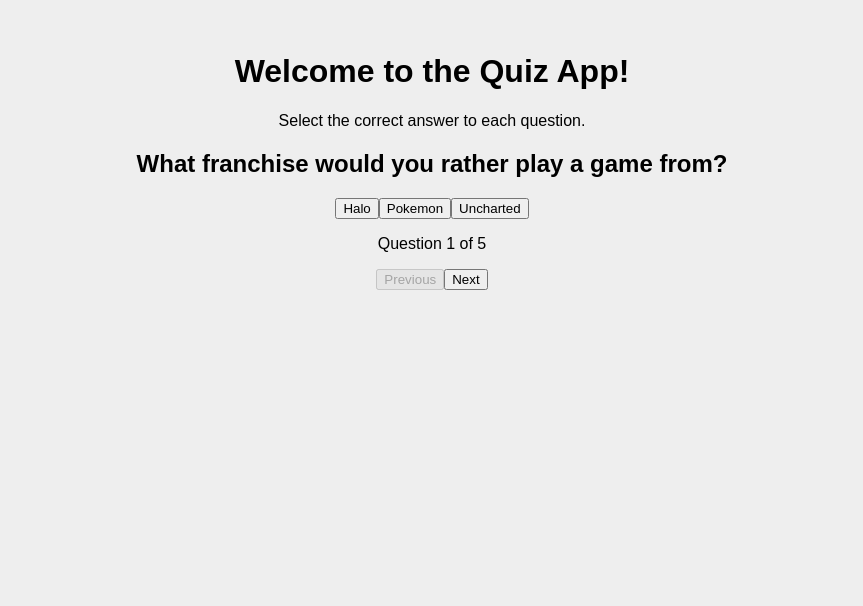
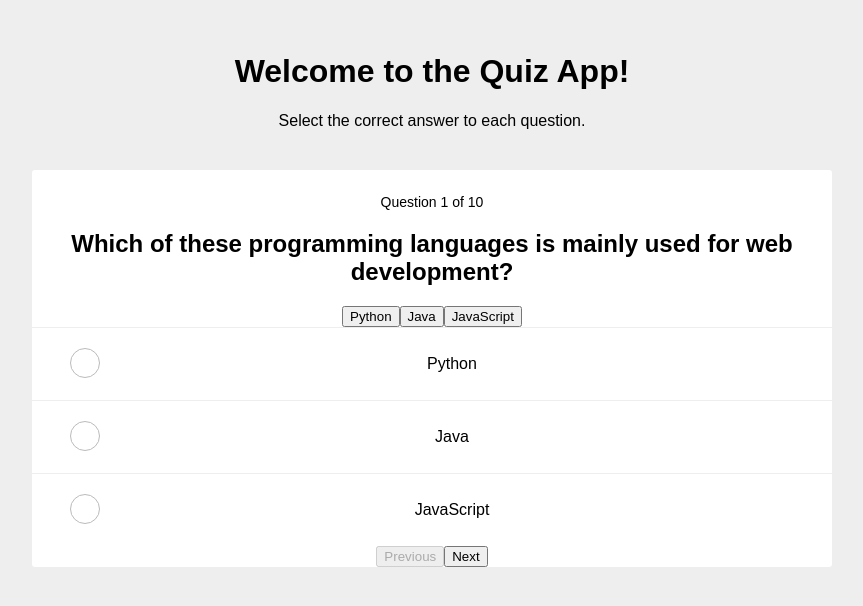
Before and after one commit to Angella-Mulikatete/QuizApp, a React (Vite) app: page / in a window 1280 px wide. Shown: the top 606 px of the page, without its empty margins (208-1071 px from the left). Built offline with nearby package versions, Linux system fonts and the light colour scheme.

Commit message:
refactored the app and Quiz files

```diff
--- a/src/App.tsx
+++ b/src/App.tsx
@@ -1,25 +1,28 @@
-
 import React, { useState, useEffect, useCallback } from "react";
 import "./App.css";
-import Question from "./components/Question";
 import QuizQuestion from "./utils/QuizQuestion";
+import Quiz from "./components/Quiz";
 
-interface Answer {
-  type: string;
-  content: string;
-}
+// interface Answer {
+//   type: string;
+//   content: string;
+// }
 
-interface Question {
-  question: string;
-  answers: Answer[];
-  correct: number;
-}
+// interface Question {
+//   question: string;
+//   answers: Answer[];
+//   correct: number;
+// }
 
 function App() {
   const [currentQuestionIndex, setCurrentQuestionIndex] = useState(0);
-  const [userAnswers, setUserAnswers] = useState<number[]>([]);
+  const [userAnswers, setUserAnswers] = useState<(number )[]>(
+    Array(QuizQuestion.length).fill(null)
+  );
   const [finalResult, setFinalResult] = useState<string | null>(null);
+  const [errorMessage, setErrorMessage] = useState<string | null>(null);
 
+  // Check if there are questions available
     // Check if there are questions available
     const hasQuestions = QuizQuestion.length > 0;
     const currentQuestion = hasQuestions? QuizQuestion[currentQuestionIndex]: null;
@@ -46,35 +49,42 @@ function App() {
   }, [currentQuestionIndex, calculateResults]);
 
   const handleAnswersSelected = (answerIndex: number) => {
-    if (currentQuestion) {
     setUserAnswers((prevAnswers) => {
       const updatedAnswers = [...prevAnswers];
       updatedAnswers[currentQuestionIndex] = answerIndex;
       return updatedAnswers;
     });
+    setErrorMessage(null);
+  };
+
+  const handleNext = () => {
+    if (userAnswers[currentQuestionIndex] === null) {
+      setErrorMessage(
+        "Please select an answer before moving to the next question."
+      );
+      return;
     }
 
-    // Move to the next question or calculate results
     if (currentQuestionIndex < QuizQuestion.length - 1) {
-      setCurrentQuestionIndex((prevIndex) => prevIndex + 1);
-    } else {
-      setCurrentQuestionIndex((prevIndex) => prevIndex + 1);
+      setCurrentQuestionIndex(currentQuestionIndex + 1);
     }
   };
 
   const handlePrevious = () => {
     if (currentQuestionIndex > 0) {
-       setCurrentQuestionIndex((prevIndex) => prevIndex - 1);
+      setCurrentQuestionIndex(currentQuestionIndex - 1);
+      setErrorMessage(null);
     }
   };
 
-
-   const handleNext = () => {
-     if (currentQuestionIndex < QuizQuestion.length - 1) {
-       setCurrentQuestionIndex((prevIndex) => prevIndex + 1);
-     } else {
-       setCurrentQuestionIndex((prevIndex) => prevIndex + 1);
+  const handleSubmitQuiz = () => {
+    if (userAnswers.some((answer) => answer === null)) {
+      setErrorMessage(
+        "Please answer all questions before submitting the quiz."
+      );
+      return;
     }
+    setCurrentQuestionIndex(QuizQuestion.length);
   };
 
   return (
@@ -86,41 +96,29 @@ function App() {
           <h2>{finalResult}</h2>
         ) : (
           currentQuestion && (
-            <>
-              <Question
-                content={currentQuestion.question}
-                options={currentQuestion.answers}
-                handleAnswerSelected={(answer) =>
+            <Quiz
+              question={currentQuestion.question}
+              questionId={currentQuestionIndex + 1}
+              questionTotal={QuizQuestion.length}
+              answerOptions={currentQuestion.answers}
+              answer={
+                userAnswers[currentQuestionIndex] !== null
+                  ? currentQuestion.answers[userAnswers[currentQuestionIndex]!]
+                      .content
+                  : ""
+              }
+              onAnswerSelected={(answer) =>
                 handleAnswersSelected(
-                    currentQuestion.answers.findIndex(
-                      (a) => a.content === answer
-                    )
+                  currentQuestion.answers.findIndex((a) => a.content === answer)
                 )
               }
+              errorMessage={errorMessage}
+              handleNext={handleNext}
+              handlePrevious={handlePrevious}
+              handleSubmitQuiz={handleSubmitQuiz}
+              isLastQuestion={currentQuestionIndex === QuizQuestion.length - 1}
+              isFirstQuestion={currentQuestionIndex === 0}
             />
-              <p>
-                Question {currentQuestionIndex + 1} of {QuizQuestion.length}
-              </p>
-              <div className="navigation-buttons">
-                {/* Previous Button */}
-                <button
-                  onClick={handlePrevious}
-                  disabled={currentQuestionIndex === 0}
-                  className="btn btn-secondary"
-                >
-                  Previous
-                </button>
-
-                {/* Next Button */}
-                <button
-                  onClick={handleNext}
-                  disabled={currentQuestionIndex >= QuizQuestion.length - 1}
-                  className="btn btn-primary"
-                >
-                  Next
-                </button>
-              </div>
-            </>
           )
         )}
       </div>
@@ -130,49 +128,144 @@ function App() {
 
 export default App;
 
-
-
-
-
-// import React, { useState } from "react";
+// import React, { useState, useEffect, useCallback } from "react";
 // import "./App.css";
-// import Quiz from "./components/Quiz";
+// import Question from "./components/Question";
 // import QuizQuestion from "./utils/QuizQuestion";
 
+// interface Answer {
+//   type: string;
+//   content: string;
+// }
+
+// interface Question {
+//   question: string;
+//   answers: Answer[];
+//   correct: number;
+// }
+
 // function App() {
-//   // Create a state to keep track of the current question index
 //   const [currentQuestionIndex, setCurrentQuestionIndex] = useState(0);
+//   const [userAnswers, setUserAnswers] = useState<number[]>([]);
+//   const [finalResult, setFinalResult] = useState<string | null>(null);
+//   const [errorMessage, setErrorMessage] = useState<string | null>(null);
 
-//   // Get the current question from QuizQuestion array based on index
-//   const currentQuestion = QuizQuestion[currentQuestionIndex];
+//   // Check if there are questions available
+//   const hasQuestions = QuizQuestion.length > 0;
+//   const currentQuestion = hasQuestions? QuizQuestion[currentQuestionIndex]: null;
 
-//   // Define a function to handle answer selection
-//   const handleAnswerSelected = (selectedAnswer: string) => {
-//     console.log("Answer selected:", selectedAnswer);
+//   const calculateResults = useCallback(() => {
+//     const totalQuestions: number = QuizQuestion.length;
 
-//     // Use setCurrentQuestionIndex to navigate to the next question
+//     const score: number = userAnswers.reduce((totalScore, answer, index) => {
+//       return answer === QuizQuestion[index].correct
+//         ? totalScore + 1
+//         : totalScore;
+//     }, 0);
+
+//     console.log("User answers", score);
+
+//     setFinalResult(`You scored ${score} out of ${totalQuestions}`);
+//   }, [userAnswers]);
+
+//   useEffect(() => {
+//     if (currentQuestionIndex >= QuizQuestion.length) {
+//       calculateResults();
+//     }
+//   }, [currentQuestionIndex, calculateResults]);
+
+//   const handleAnswersSelected = (answerIndex: number) => {
+//     if (currentQuestion) {
+//       setUserAnswers((prevAnswers) => {
+//         const updatedAnswers = [...prevAnswers];
+//         updatedAnswers[currentQuestionIndex] = answerIndex;
+//         return updatedAnswers;
+//       });
+//       setErrorMessage(null);
+//     }
+
+//     // Move to the next qtn or calculate results
 //     if (currentQuestionIndex < QuizQuestion.length - 1) {
-//       setCurrentQuestionIndex(currentQuestionIndex + 1);
+//       setCurrentQuestionIndex((prevIndex) => prevIndex + 1);
 //     } else {
-//       // If it's the last question, reset or handle end of quiz
-//       console.log("Quiz completed!");
+//       setCurrentQuestionIndex((prevIndex) => prevIndex + 1);
 //     }
 //   };
+
+//    const handleNext = () => {
+//      if (userAnswers[currentQuestionIndex] === null) {
+//        setErrorMessage(
+//          "Please select an answer before moving to the next question."
+//        );
+//        return;
+//      }
+
+//      if (currentQuestionIndex < QuizQuestion.length - 1) {
+//        setCurrentQuestionIndex(currentQuestionIndex + 1);
+//      }
+//    };
+
+//    // Handle "Previous" button click
+//    const handlePrevious = () => {
+//      if (currentQuestionIndex > 0) {
+//        setCurrentQuestionIndex(currentQuestionIndex - 1);
+//        setErrorMessage(null); // Reset error message on navigation
+//      }
+//    };
+
+//     const handleSubmitQuiz = () => {
+//       if (userAnswers.some((answer) => answer === null)) {
+//         setErrorMessage(
+//           "Please answer all questions before submitting the quiz."
+//         );
+//         return;
+//       }
+//       setCurrentQuestionIndex(QuizQuestion.length);
+//     };
 
 //   return (
 //     <div className="App">
 //       <div className="App-header">
 //         <h1>Welcome to the Quiz App!</h1>
 //         <p>Select the correct answer to each question.</p>
-//         {/* Pass the required props to the Quiz component */}
-//         <Quiz
-//           answer="" // You can dynamically update this value if needed
-//           answerOptions={currentQuestion.answers}
-//           question={currentQuestion.question}
-//           questionId={currentQuestionIndex}
-//           questionTotal={QuizQuestion.length}
-//           onAnswerSelected={handleAnswerSelected}
-//         />
+//         {finalResult ? (
+//           <h2>{finalResult}</h2>
+//         ) : (
+//           currentQuestion && (
+//             <>
+//               <Question
+//                 content={currentQuestion.question}
+//                 options={currentQuestion.answers}
+//                 handleAnswerSelected={(answer) =>
+//                   handleAnswersSelected(
+//                     currentQuestion.answers.findIndex(
+//                       (a) => a.content === answer
+//                     )
+//                   )
+//                 }
+//               />
+//               <p>
+//                 Question {currentQuestionIndex + 1} of {QuizQuestion.length}
+//               </p>
+//               {errorMessage && <p className="error">{errorMessage}</p>}
+//               <div className="navigation-buttons">
+//                 <button
+//                   onClick={handlePrevious}
+//                   disabled={currentQuestionIndex === 0}
+//                   className="btn btn-secondary"
+//                 >
+//                   Previous
+//                 </button>
+
+//                 {currentQuestionIndex < QuizQuestion.length - 1 ? (
+//                   <button onClick={handleNext}>Next</button>
+//                 ) : (
+//                   <button onClick={handleSubmitQuiz}>Submit</button>
+//                 )}
+//               </div>
+//             </>
+//           )
+//         )}
 //       </div>
 //     </div>
 //   );
--- a/src/components/Quiz.tsx
+++ b/src/components/Quiz.tsx
@@ -1,20 +1,25 @@
-import React from 'react'
-import AnswerOption from  '../components/AnswerOption';
-import {  TransitionGroup } from "react-transition-group";
+import React from "react";
+import AnswerOption from "../components/AnswerOption";
+import { TransitionGroup } from "react-transition-group";
 import Question from "../components/Question";
 import QuestionCount from "../components/QuestionCount";
 
-interface QuizProps{
+interface QuizProps {
   answer: string;
-    answerOptions: Array<{content: string; type: string}>;
+  answerOptions: Array<{ content: string; type: string }>;
   question: string;
   questionId: number;
   questionTotal: number;
   onAnswerSelected: (answer: string) => void;
+  errorMessage: string | null;
+  handleNext: () => void;
+  handlePrevious: () => void;
+  handleSubmitQuiz: () => void;
+  isLastQuestion: boolean;
+  isFirstQuestion: boolean;
 }
 
-
-const Quiz:React.FC<QuizProps> = (props) => {
+const Quiz: React.FC<QuizProps> = (props) => {
   function renderAnswerOptions(key: { content: string; type: string }) {
     return (
       <AnswerOption
@@ -27,6 +32,7 @@ const Quiz:React.FC<QuizProps> = (props) => {
       />
     );
   }
+
   return (
     <div>
       <TransitionGroup
@@ -45,30 +51,95 @@ const Quiz:React.FC<QuizProps> = (props) => {
           />
           <Question
             content={props.question}
-            options={props.answerOptions} // Pass answer options
-            handleAnswerSelected={props.onAnswerSelected} // Pass answer selection function
+            options={props.answerOptions}
+            handleAnswerSelected={props.onAnswerSelected}
           />
-
           <ul className="answerOptions">
             {props.answerOptions.map(renderAnswerOptions)}
           </ul>
+          {props.errorMessage && <p className="error">{props.errorMessage}</p>}
+          <div className="navigation-buttons">
+            <button
+              onClick={props.handlePrevious}
+              disabled={props.isFirstQuestion}
+              className="btn btn-secondary"
+            >
+              Previous
+            </button>
+            {props.isLastQuestion ? (
+              <button onClick={props.handleSubmitQuiz}>Submit</button>
+            ) : (
+              <button onClick={props.handleNext}>Next</button>
+            )}
+          </div>
         </div>
       </TransitionGroup>
     </div>
   );
-}
+};
 
-export default Quiz
+export default Quiz;
 
+// import React from 'react'
+// import AnswerOption from  '../components/AnswerOption';
+// import {  TransitionGroup } from "react-transition-group";
+// import Question from "../components/Question";
+// import QuestionCount from "../components/QuestionCount";
 
+// interface QuizProps{
+//     answer: string;
+//     answerOptions: Array<{content: string; type: string}>;
+//     question: string;
+//     questionId: number;
+//     questionTotal: number;
+//     onAnswerSelected: (answer: string) => void;
+// }
 
+// const Quiz:React.FC<QuizProps> = (props) => {
+//      function renderAnswerOptions(key: { content: string; type: string }) {
+//        return (
+//          <AnswerOption
+//            key={key.content}
+//            answerContent={key.content}
+//            answerType={key.type}
+//            answer={props.answer}
+//            questionId={props.questionId}
+//            onAnswerSelected={props.onAnswerSelected}
+//          />
+//        );
+//      }
+//   return (
+//     <div>
+//       <TransitionGroup
+//         className="container"
+//         component="div"
+//         transitionName="fade"
+//         transitionEnterTimeout={800}
+//         transitionLeaveTimeout={500}
+//         transitionAppear
+//         transitionAppearTimeout={500}
+//       >
+//         <div key={props.questionId}>
+//           <QuestionCount
+//             counter={props.questionId}
+//             total={props.questionTotal}
+//           />
+//           <Question
+//             content={props.question}
+//             options={props.answerOptions} // Pass answer options
+//             handleAnswerSelected={props.onAnswerSelected} // Pass answer selection function
+//           />
 
+//           <ul className="answerOptions">
+//             {props.answerOptions.map(renderAnswerOptions)}
+//           </ul>
+//         </div>
+//       </TransitionGroup>
+//     </div>
+//   );
+// }
 
-
-
-
-
-
+// export default Quiz
 
 // import React, { useState, useEffect, useCallback } from "react";
 // import AnswerOption from "../components/AnswerOption";
--- a/src/utils/QuizQuestion.tsx
+++ b/src/utils/QuizQuestion.tsx
@@ -12,92 +12,188 @@ interface quizQuestions {
 }
 const QuizQuestion: quizQuestions[] = [
   {
-    question: "What franchise would you rather play a game from?",
+    question:
+      "Which of these programming languages is mainly used for web development?",
     answers: [
       {
-        type: "Microsoft",
-        content: "Halo",
+        type: "Python",
+        content: "Python",
       },
       {
-        type: "Nintendo",
-        content: "Pokemon",
+        type: "Java",
+        content: "Java",
       },
       {
-        type: "Sony",
-        content: "Uncharted",
+        type: "JavaScript",
+        content: "JavaScript",
+      },
+    ],
+    correct: 2,
+  },
+  {
+    question: "What does HTML stand for?",
+    answers: [
+      {
+        type: "Markup",
+        content: "HyperText Markup Language",
+      },
+      {
+        type: "Machine",
+        content: "HyperText Machine Language",
+      },
+      {
+        type: "Management",
+        content: "HyperText Management Language",
       },
     ],
     correct: 0,
   },
   {
-    question: "Which console would you prefer to play with friends?",
+    question:
+      "Which of these is a version control system used for tracking code changes?",
     answers: [
       {
-        type: "Microsoft",
-        content: "X-Box",
+        type: "Git",
+        content: "Git",
       },
       {
-        type: "Nintendo",
-        content: "Nintendo 64",
+        type: "Node.js",
+        content: "Node.js",
       },
       {
-        type: "Sony",
-        content: "Playstation 1",
+        type: "React",
+        content: "React",
+      },
+    ],
+    correct: 0,
+  },
+  {
+    question:
+      "Which of these is a popular operating system for desktops and laptops?",
+    answers: [
+      {
+        type: "Android",
+        content: "Android",
+      },
+      {
+        type: "Windows",
+        content: "Windows",
+      },
+      {
+        type: "iOS",
+        content: "iOS",
       },
     ],
     correct: 1,
   },
   {
     question:
-      "Which of these racing franchises would you prefer to play a game from?",
+      "Which of the following is a popular cloud computing service provider?",
     answers: [
       {
-        type: "Microsoft",
-        content: "Forza",
+        type: "AWS",
+        content: "Amazon Web Services (AWS)",
       },
       {
-        type: "Nintendo",
-        content: "Mario Kart",
+        type: "Spotify",
+        content: "Spotify",
       },
       {
-        type: "Sony",
-        content: "Gran Turismo",
+        type: "Instagram",
+        content: "Instagram",
+      },
+    ],
+    correct: 0,
+  },
+  {
+    question:
+      "What is the name of the most popular version control repository hosting service?",
+    answers: [
+      {
+        type: "Google",
+        content: "Google Drive",
+      },
+      {
+        type: "GitHub",
+        content: "GitHub",
+      },
+      {
+        type: "Dropbox",
+        content: "Dropbox",
+      },
+    ],
+    correct: 1,
+  },
+  {
+    question: "What is the purpose of CSS in web development?",
+    answers: [
+      {
+        type: "Backend",
+        content: "To handle backend server requests",
+      },
+      {
+        type: "Database",
+        content: "To manage the database",
+      },
+      {
+        type: "Styling",
+        content: "To style and layout web pages",
       },
     ],
     correct: 2,
   },
   {
-    question: "Which of these games do you think is best?",
+    question: "Which language is used for querying databases?",
     answers: [
       {
-        type: "Microsoft",
-        content: "BioShock",
+        type: "SQL",
+        content: "SQL",
       },
       {
-        type: "Nintendo",
-        content: "The Legend of Zelda: Ocarina of Time",
+        type: "JavaScript",
+        content: "JavaScript",
       },
       {
-        type: "Sony",
-        content: "Final Fantasy VII",
+        type: "CSS",
+        content: "CSS",
       },
     ],
     correct: 0,
   },
   {
-    question: "What console would you prefer to own?",
+    question:
+      "Which of these platforms is used for hosting open-source projects?",
     answers: [
       {
-        type: "Microsoft",
-        content: "X-Box One",
+        type: "Twitch",
+        content: "Twitch",
       },
       {
-        type: "Nintendo",
-        content: "Wii U",
+        type: "GitHub",
+        content: "GitHub",
       },
       {
-        type: "Sony",
-        content: "Playstation 4",
+        type: "LinkedIn",
+        content: "LinkedIn",
+      },
+    ],
+    correct: 1,
+  },
+  {
+    question:
+      "Which of these terms is used to describe a small piece of reusable code?",
+    answers: [
+      {
+        type: "Method",
+        content: "Function",
+      },
+      {
+        type: "Module",
+        content: "Module",
+      },
+      {
+        type: "Component",
+        content: "Component",
       },
     ],
     correct: 2,
```
Also changed, not shown: src/index.css (+11 -0 lines). Lines whose indentation alone changed are shown as unchanged.
